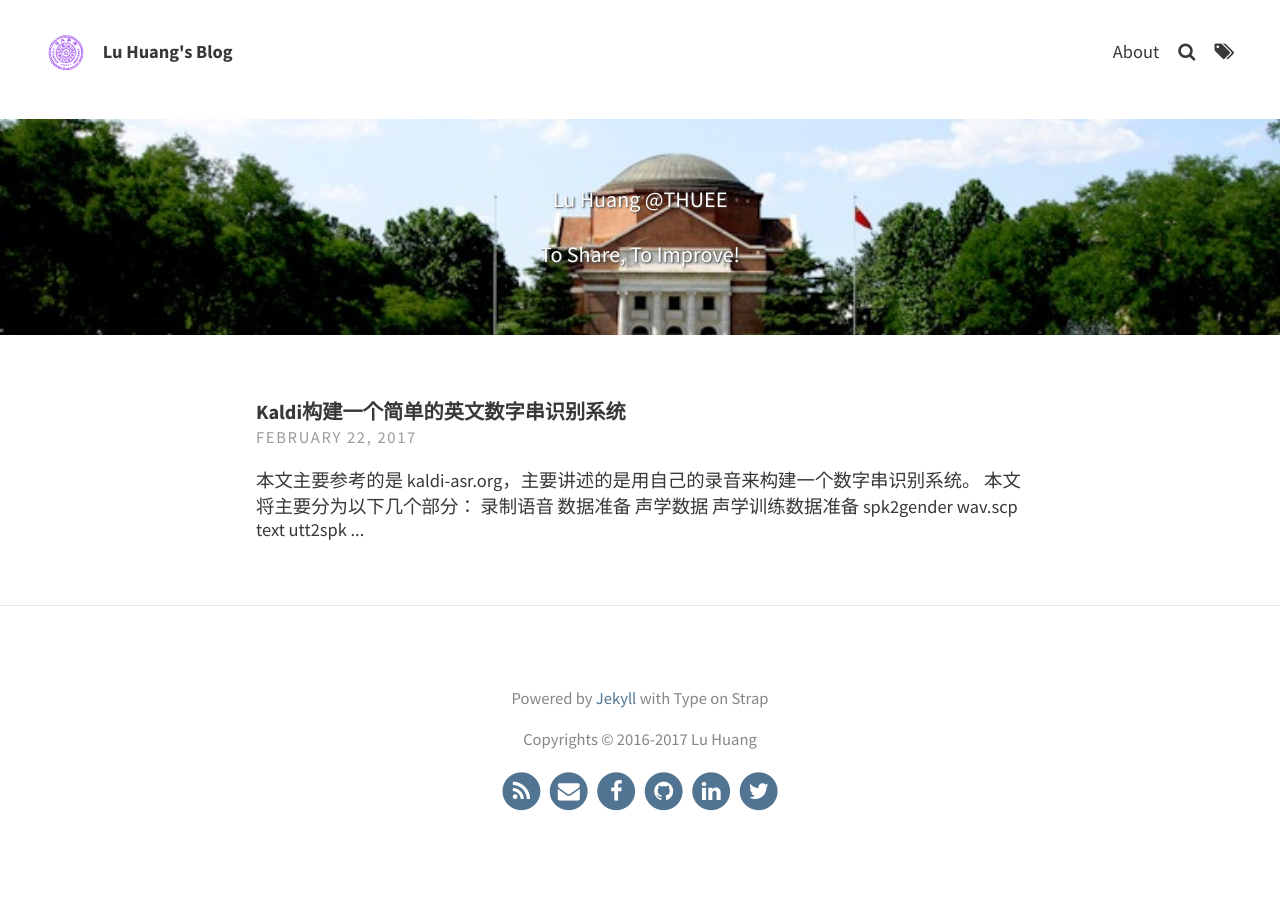
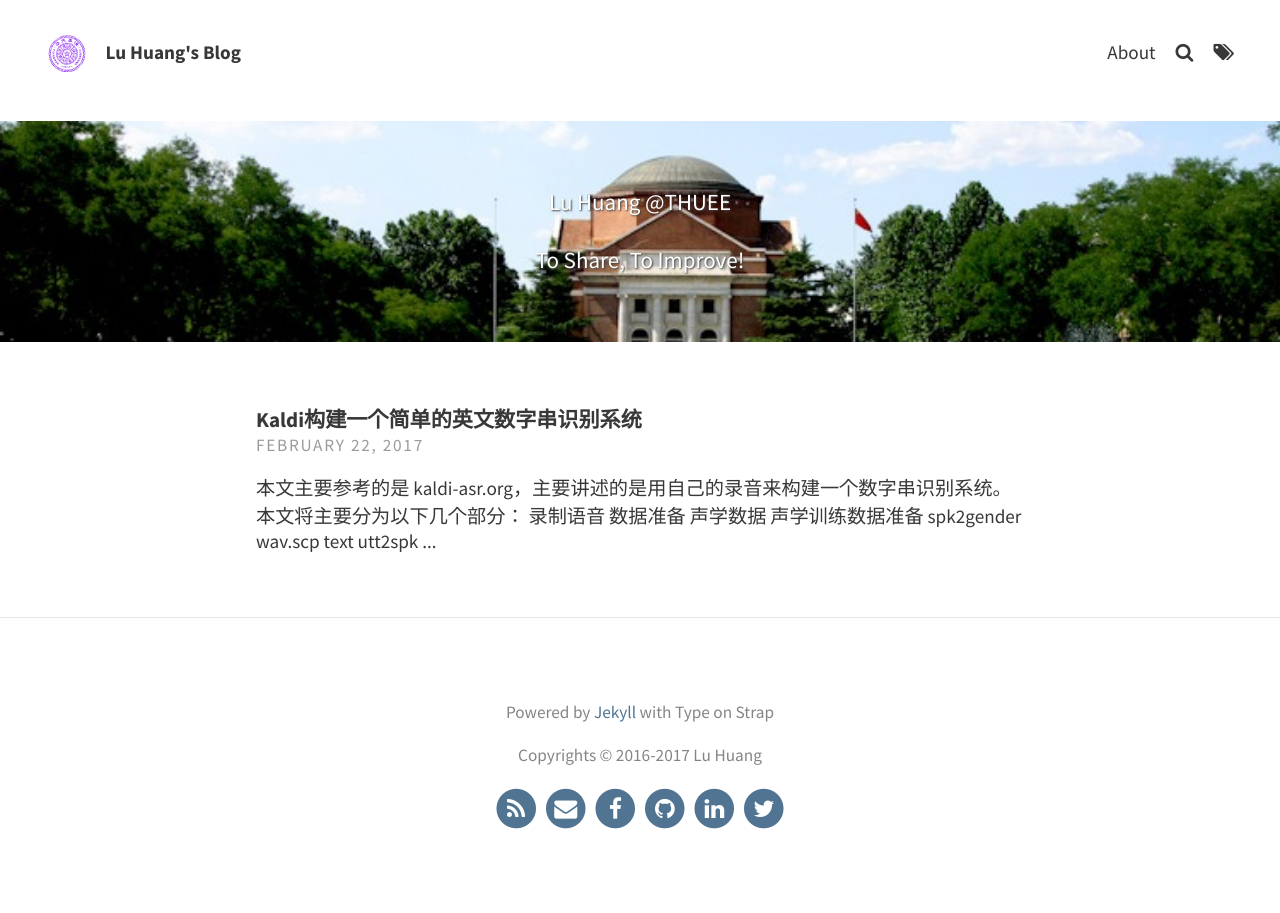
Before and after one commit to hlthu/hlthu.github.io, a Jekyll site: the page built from index.html, in a window 1280 px wide. Built offline with Jekyll 4.4.1, drawn with Linux system fonts in a browser that asks for light colours; the list of posts is cut into pages by our own code; comment, search, counter and statistics services are not loaded.

Commit message:
new font size

```diff
--- a/_sass/base/_variables.scss
+++ b/_sass/base/_variables.scss
@@ -1,7 +1,7 @@
 // Typography
 $font-family-main: 'Source Sans Pro', Helvetica, Arial, sans-serif;
 $font-family-headings: 'Source Sans Pro', Helvetica, Arial, sans-serif;
-$font-size: 1.15em;
+$font-size: 1.2em;
 
 
 // Padding
--- a/_sass/layouts/_index.scss
+++ b/_sass/layouts/_index.scss
@@ -88,7 +88,7 @@
         }
     }
     .excerpt {
-        margin-top: 0.85em;
+        margin-top: 0.75em;
     }
 }
 
```
